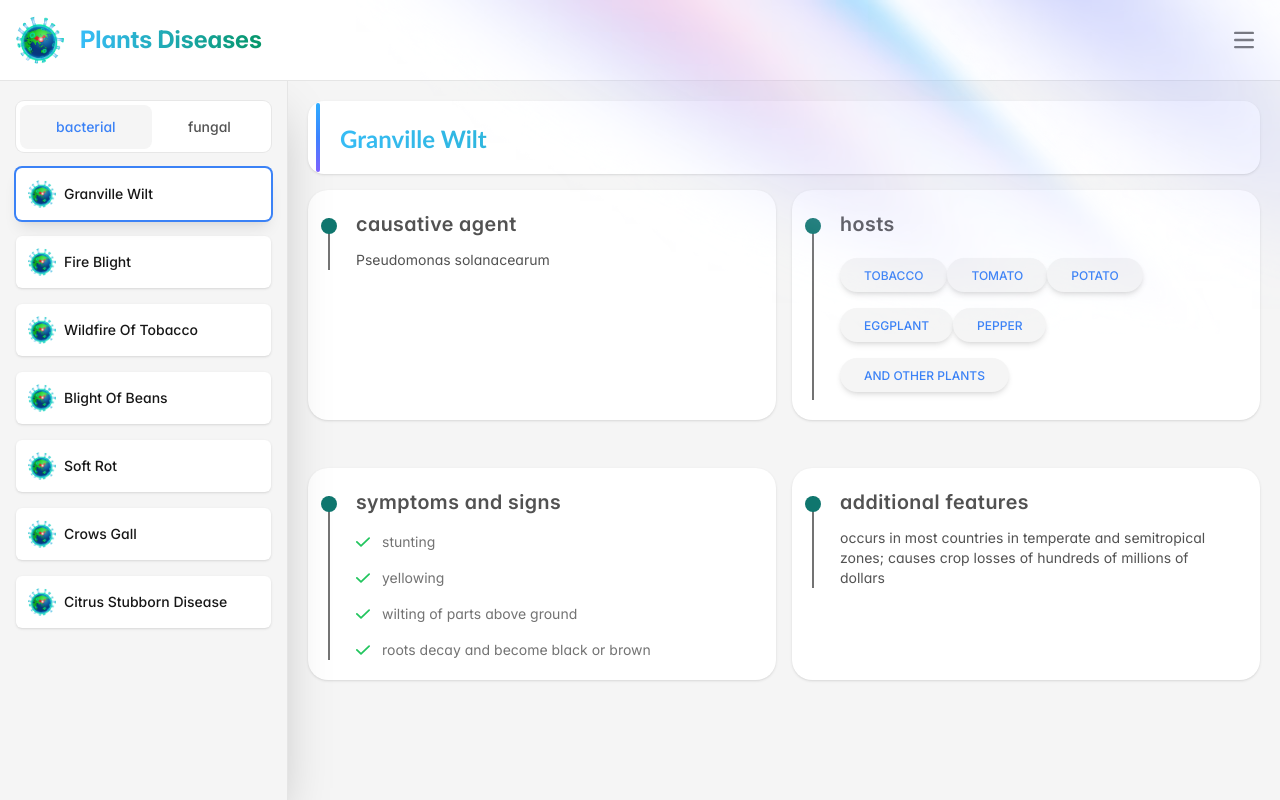
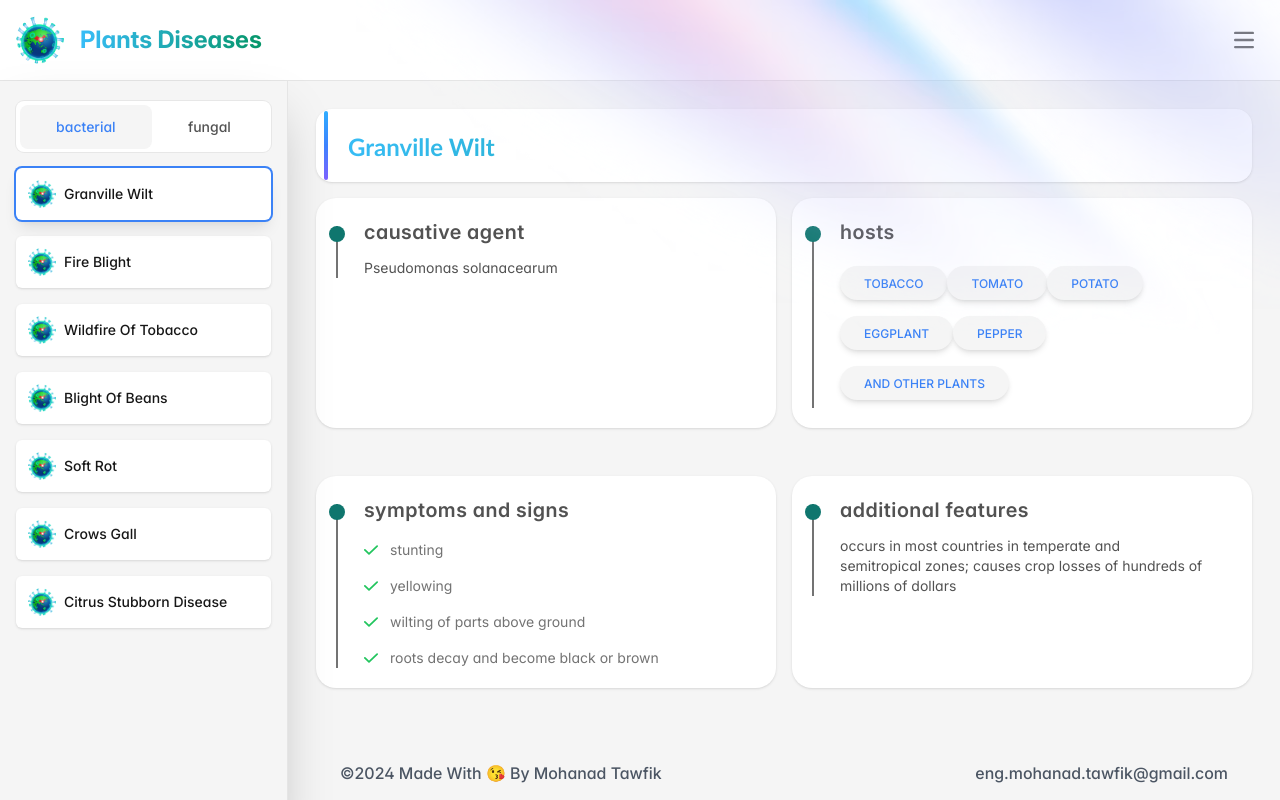
Before and after one commit to MohanadTawfik/diseases-of-plants, a React (Create React App) app: page / in a window 1280 px wide. Built offline with nearby package versions, Linux system fonts and the light colour scheme.

Commit message:
new file:   src/components/footer/Footer.jsx 	modified:   src/components/sidebar/components/sidebarTabe.jsx 	modified:   src/components/sidebar/index.jsx 	modified:   src/layouts/index.jsx

```diff
--- /dev/null
+++ b/src/components/footer/Footer.jsx
@@ -0,0 +1,25 @@
+const Footer = () => {
+  return (
+    <div className="flex w-full flex-col items-center justify-between px-1 pb-8 pt-3 lg:px-8 xl:flex-row">
+      <h5 className="mb-4 text-center text-sm font-medium text-gray-600 sm:!mb-0 md:text-lg">
+        <p className="mb-4 text-center text-sm text-gray-600 sm:!mb-0 md:text-base">
+          ©{1900 + new Date().getYear()} Made With 😘 By Mohanad Tawfik
+        </p>
+      </h5>
+      <div>
+        <ul className="flex flex-wrap items-center gap-3 sm:flex-nowrap md:gap-10">
+          <li>
+            <p
+              target="blank"
+              className="text-base font-medium text-gray-600 hover:text-gray-600"
+            >
+              eng.mohanad.tawfik@gmail.com
+            </p>
+          </li>
+        </ul>
+      </div>
+    </div>
+  );
+};
+
+export default Footer;
--- a/src/components/sidebar/components/sidebarTabe.jsx
+++ b/src/components/sidebar/components/sidebarTabe.jsx
@@ -3,12 +3,16 @@ import { TypesContext } from "views/Contexts/TypesContext";
 import { SectionContext } from "views/Contexts/SectionContext";
 import { DataDiseases } from "views/variables/DataDiseases";
 
-const SidebarTab = () => {
+const SidebarTab = ({ open }) => {
   const selectedType = useContext(TypesContext);
   const selectedSection = useContext(SectionContext);
 
   return (
-    <div className="ml-4 mr-4 box-border rounded-lg bg-white p-1 text-[14px] [box-shadow:0_0_0px_1px_rgba(0,_0,_0,_0.06)] dark:bg-neutral-800">
+    <div
+      className={`ml-4 mr-4 box-border rounded-lg bg-white p-1 text-[14px] [box-shadow:0_0_0px_1px_rgba(0,_0,_0,_0.06)] dark:bg-neutral-800
+     ${open ? "block" : "hidden"}
+    `}
+    >
       <ul className="-mb-px flex flex-wrap text-center text-sm font-medium">
         {DataDiseases.map((item, index) => {
           return (
--- a/src/components/sidebar/index.jsx
+++ b/src/components/sidebar/index.jsx
@@ -14,7 +14,7 @@ const Sidebar = ({ open, onClose }) => {
      pt-5 shadow-2xl backdrop-blur-lg transition-all md:!z-50 lg:!z-50 lg:backdrop-blur-0 xl:!z-0 dark:border-neutral-800 dark:bg-neutral-700/25
     ${open ? " tranneutral-x-0 w-72" : "-tranneutral-x-96 w-0"}`}
     >
-      <SidebarTab />
+      <SidebarTab open={open} />
 
       <div className=" h-full overflow-y-auto">
         <div className="space-y-4 p-4 pb-10">
--- a/src/layouts/index.jsx
+++ b/src/layouts/index.jsx
@@ -1,6 +1,7 @@
 import Sidebar from "components/sidebar";
 import React from "react";
 import Content from "views/Content";
+import Footer from "components/footer/Footer";
 
 import DefaultImg from "assets/img/default.png";
 import Doc_Dark from "assets/img/docs-dark@30.1a9f8cbf.avif";
@@ -42,8 +43,8 @@ export default function Layout() {
         </div>
       </div>
 
-      <div className="flex h-screen overflow-hidden bg-white text-sm text-neutral-600 dark:bg-neutral-900 dark:text-white">
-        <div className="flex h-full flex-grow flex-col overflow-hidden">
+      <div className="flex h-screen overflow-x-hidden bg-white text-sm text-neutral-600 dark:bg-neutral-900 dark:text-white">
+        <div className="flex h-full flex-grow flex-col overflow-x-hidden">
           <div className="sticky top-0 flex w-full flex-col border-b border-neutral-200 bg-white p-4 dark:border-neutral-800 dark:bg-neutral-800 dark:text-white">
             <div className="flex w-full items-center">
               <div className="flex items-center text-3xl text-neutral-900 dark:text-white">
@@ -79,12 +80,18 @@ export default function Layout() {
               </button>
             </div>
           </div>
+          <div className="h-full">
+            <div className="relative flex flex-grow dark:bg-neutral-900">
+              <Sidebar open={open} />
 
-          <div className="relative flex flex-grow overflow-hidden dark:bg-neutral-900">
-            <Sidebar open={open} />
-
-            <div className="flex-grow overflow-y-auto bg-neutral-100 dark:bg-neutral-700/25">
-              <Content />
+              <div className="h-full flex-grow overflow-y-auto bg-neutral-100 p-2 md:pr-2 dark:bg-neutral-700/25">
+                <div className="mx-auto mb-auto min-h-[81vh]">
+                  <Content />
+                </div>
+                <div className="p-3">
+                  <Footer />
+                </div>
+              </div>
             </div>
           </div>
         </div>
```
